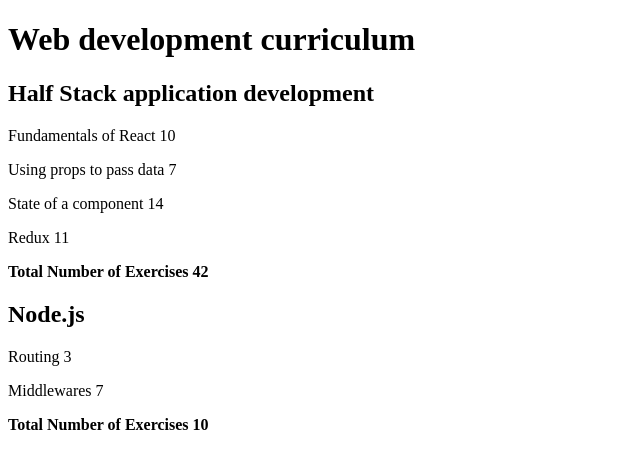
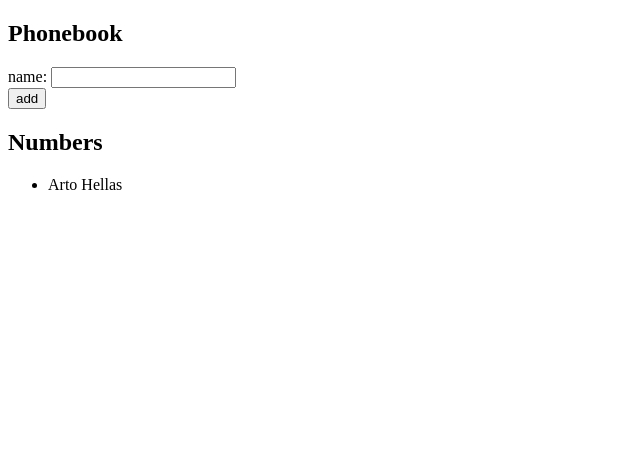
Before and after one commit to hangwl/fullstackopen, a React (Create React App) app in the folder part2/: page / in a window 1280 px wide. Shown: the top 468 px of the page, without its empty margins (0-640 px from the left). Built offline with nearby package versions, Linux system fonts and the light colour scheme.

Commit message:
Exercise 2.6

```diff
--- a/part2/src/App.js
+++ b/part2/src/App.js
@@ -1,57 +1,40 @@
-import Course from './components/Course'
+import { useState } from 'react'
 
 const App = () => {
-  const courses = [
-    {
-      name: 'Half Stack application development',
-      id: 1,
-      parts: [
-        {
-          name: 'Fundamentals of React',
-          exercises: 10,
-          id: 1
-        },
-        {
-          name: 'Using props to pass data',
-          exercises: 7,
-          id: 2
-        },
-        {
-          name: 'State of a component',
-          exercises: 14,
-          id: 3
-        },
-        {
-          name: 'Redux',
-          exercises: 11,
-          id: 4
-        }
-      ]
-    },
-    {
-      name: 'Node.js',
-      id: 2,
-      parts: [
-        {
-          name: 'Routing',
-          exercises: 3,
-          id: 1
-        },
-        {
-          name: 'Middlewares',
-          exercises: 7,
-          id: 2
-        }
-      ]
-    }
-  ]
+  const [persons, setPersons] = useState([
+    { name: 'Arto Hellas' }
+  ])
+  const [newName, setNewName] = useState('')
+
+  const handleNameChange = (event) => {
+    setNewName(event.target.value)
+  }
+
+  const addPerson = (event) => {
+    event.preventDefault()
+
+    const newPerson = { name: newName }
+    setPersons([...persons, newPerson])
+    setNewName('')
+  }
 
   return (
     <div>
-      <h1>Web development curriculum</h1>
-      {courses.map(course => (
-        <Course key={course.id} course={course} />
-      ))}
+      <h2>Phonebook</h2>
+      <form onSubmit={addPerson}>
+        <div>
+          name: <input value={newName} onChange={handleNameChange}/>
+        </div>
+        <div>
+          <button type="submit">add</button>
+        </div>
+      </form>
+      <h2>Numbers</h2>
+      <ul>
+        {persons.map((person, index) => (
+          <li key={index}>{person.name}</li>
+        ))}
+      </ul>
     </div>
   )
 }
```
